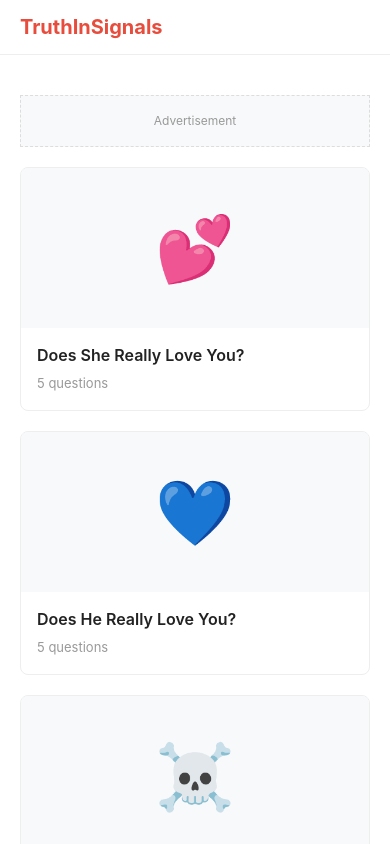
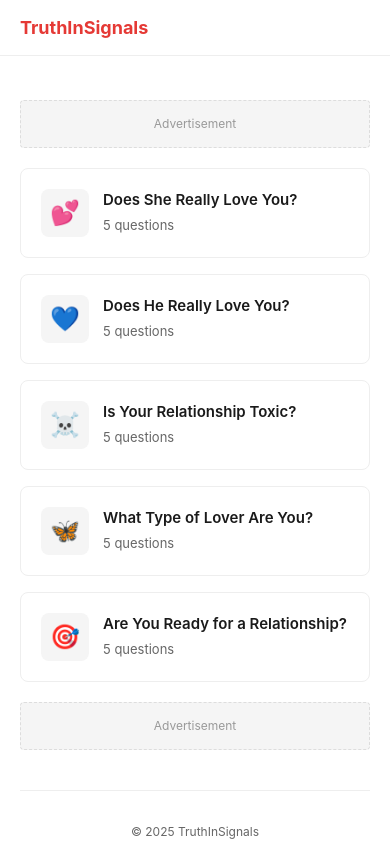
Before and after one commit to 10are/truthinsignals, a Next.js app: page / in a window 390 px wide. Shown: the top 844 px of the page. Built offline with nearby package versions, Linux system fonts and the light colour scheme.

Commit message:
Enhance styling and structure for quiz application. Introduced CSS variables for consistent theming, refined layout components, and improved responsiveness. Updated quiz card and result components for better user experience and visual appeal.

```diff
--- a/app/globals.css
+++ b/app/globals.css
@@ -6,10 +6,20 @@
   padding: 0;
 }
 
+:root {
+  --primary: #e53935;
+  --primary-hover: #c62828;
+  --dark: #1a1a1a;
+  --gray: #666;
+  --light-gray: #f5f5f5;
+  --border: #eee;
+}
+
 body {
   background: #fff;
   font-family: -apple-system, BlinkMacSystemFont, 'Segoe UI', Roboto, sans-serif;
-  color: #222;
+  color: var(--dark);
+  line-height: 1.5;
 }
 
 a {
@@ -20,15 +30,15 @@ a {
 /* Navbar */
 .navbar {
   background: #fff;
-  border-bottom: 1px solid #eee;
-  padding: 12px 20px;
+  border-bottom: 1px solid var(--border);
+  padding: 14px 20px;
   position: sticky;
   top: 0;
   z-index: 100;
 }
 
 .navbar-inner {
-  max-width: 1200px;
+  max-width: 1000px;
   margin: 0 auto;
   display: flex;
   align-items: center;
@@ -36,234 +46,235 @@ a {
 }
 
 .logo {
-  font-size: 20px;
+  font-size: 18px;
   font-weight: 700;
-  color: #e74c3c;
+  color: var(--primary);
 }
 
-/* Quiz Card */
+/* Container */
+.container {
+  max-width: 1000px;
+  margin: 0 auto;
+  padding: 24px 20px;
+}
+
+/* Quiz Grid */
 .quiz-grid {
   display: grid;
-  grid-template-columns: repeat(auto-fill, minmax(300px, 1fr));
-  gap: 20px;
+  grid-template-columns: repeat(auto-fill, minmax(280px, 1fr));
+  gap: 16px;
 }
 
 .quiz-card {
   background: #fff;
-  border: 1px solid #eee;
+  border: 1px solid var(--border);
   border-radius: 8px;
-  overflow: hidden;
+  padding: 20px;
   cursor: pointer;
-  transition: box-shadow 0.2s;
+  transition: all 0.2s;
+  display: flex;
+  align-items: flex-start;
+  gap: 14px;
 }
 
 .quiz-card:hover {
-  box-shadow: 0 4px 20px rgba(0,0,0,0.1);
+  border-color: var(--primary);
+  box-shadow: 0 2px 12px rgba(229, 57, 53, 0.1);
 }
 
-.quiz-card-img {
-  height: 160px;
+.quiz-card-icon {
+  width: 48px;
+  height: 48px;
+  background: var(--light-gray);
+  border-radius: 8px;
   display: flex;
   align-items: center;
   justify-content: center;
-  font-size: 64px;
-  background: #f8f9fa;
+  font-size: 24px;
+  flex-shrink: 0;
 }
 
-.quiz-card-body {
-  padding: 16px;
+.quiz-card-content {
+  flex: 1;
+  min-width: 0;
 }
 
 .quiz-card-title {
-  font-size: 16px;
+  font-size: 15px;
   font-weight: 600;
-  color: #222;
-  margin-bottom: 8px;
-  line-height: 1.4;
+  color: var(--dark);
+  margin-bottom: 4px;
 }
 
 .quiz-card-meta {
   font-size: 13px;
-  color: #999;
+  color: var(--gray);
 }
 
 /* Quiz Page */
-.quiz-container {
-  max-width: 680px;
+.quiz-wrapper {
+  max-width: 600px;
   margin: 0 auto;
-  padding: 20px;
+  padding: 24px 20px;
 }
 
-.quiz-header {
+.quiz-info {
   text-align: center;
-  padding: 20px 0;
-  border-bottom: 1px solid #eee;
   margin-bottom: 24px;
 }
 
 .quiz-title {
-  font-size: 22px;
+  font-size: 20px;
   font-weight: 700;
-  color: #222;
+  color: var(--dark);
+  margin-bottom: 8px;
 }
 
-.quiz-progress {
-  margin-top: 16px;
+.quiz-counter {
+  font-size: 13px;
+  color: var(--gray);
 }
 
-.progress-bar {
-  background: #eee;
-  height: 4px;
+/* Progress */
+.progress {
+  background: var(--light-gray);
+  height: 3px;
   border-radius: 2px;
+  margin-bottom: 32px;
   overflow: hidden;
 }
 
 .progress-fill {
-  background: #e74c3c;
+  background: var(--primary);
   height: 100%;
   transition: width 0.3s;
-}
-
-.progress-text {
-  font-size: 13px;
-  color: #999;
-  margin-top: 8px;
 }
 
 /* Question */
 .question {
   font-size: 18px;
   font-weight: 600;
-  color: #222;
+  color: var(--dark);
   margin-bottom: 20px;
-  line-height: 1.5;
+  text-align: center;
 }
 
-/* Options */
+/* Options - Onedio style */
 .options {
   display: flex;
   flex-direction: column;
-  gap: 12px;
+  gap: 10px;
 }
 
 .option {
   background: #fff;
-  border: 1px solid #ddd;
+  border: 1px solid var(--border);
   border-radius: 8px;
-  padding: 14px 16px;
+  padding: 16px;
   font-size: 15px;
-  color: #333;
+  color: var(--dark);
   cursor: pointer;
   transition: all 0.15s;
   text-align: left;
+  width: 100%;
 }
 
 .option:hover {
-  border-color: #e74c3c;
-  background: #fff5f5;
+  background: var(--light-gray);
+  border-color: #ddd;
 }
 
-.option.selected {
-  border-color: #e74c3c;
-  background: #e74c3c;
+.option:active {
+  background: var(--primary);
+  border-color: var(--primary);
   color: #fff;
-}
-
-/* Button */
-.btn {
-  background: #e74c3c;
-  color: #fff;
-  border: none;
-  border-radius: 8px;
-  padding: 14px 32px;
-  font-size: 15px;
-  font-weight: 600;
-  cursor: pointer;
-  transition: background 0.2s;
-  width: 100%;
-  margin-top: 24px;
-}
-
-.btn:hover {
-  background: #c0392b;
-}
-
-.btn:disabled {
-  background: #ccc;
-  cursor: not-allowed;
-}
-
-.btn-outline {
-  background: #fff;
-  color: #222;
-  border: 1px solid #ddd;
-}
-
-.btn-outline:hover {
-  background: #f8f9fa;
 }
 
 /* Result */
 .result {
   text-align: center;
-  padding: 40px 20px;
-}
-
-.result-emoji {
-  font-size: 72px;
-  margin-bottom: 16px;
+  padding: 40px 0;
 }
 
 .result-title {
   font-size: 24px;
   font-weight: 700;
-  color: #222;
-  margin-bottom: 12px;
+  color: var(--dark);
+  margin-bottom: 16px;
 }
 
 .result-desc {
   font-size: 15px;
-  color: #666;
-  line-height: 1.6;
+  color: var(--gray);
+  line-height: 1.7;
   margin-bottom: 32px;
+  max-width: 480px;
+  margin-left: auto;
+  margin-right: auto;
 }
 
 .result-actions {
   display: flex;
-  gap: 12px;
+  gap: 10px;
   justify-content: center;
   flex-wrap: wrap;
 }
 
-.result-actions .btn {
-  width: auto;
-  margin-top: 0;
+/* Buttons */
+.btn {
+  background: var(--primary);
+  color: #fff;
+  border: none;
+  border-radius: 6px;
+  padding: 12px 24px;
+  font-size: 14px;
+  font-weight: 600;
+  cursor: pointer;
+  transition: background 0.2s;
+}
+
+.btn:hover {
+  background: var(--primary-hover);
+}
+
+.btn-outline {
+  background: #fff;
+  color: var(--dark);
+  border: 1px solid var(--border);
+}
+
+.btn-outline:hover {
+  background: var(--light-gray);
 }
 
 /* Ad */
 .ad {
-  background: #f8f9fa;
+  background: var(--light-gray);
   border: 1px dashed #ddd;
-  padding: 16px;
+  padding: 14px;
   text-align: center;
   color: #999;
   font-size: 12px;
   margin: 20px 0;
-}
-
-/* Container */
-.container {
-  max-width: 1200px;
-  margin: 0 auto;
-  padding: 20px;
+  border-radius: 4px;
 }
 
 /* Footer */
 .footer {
   text-align: center;
-  padding: 40px 20px;
-  color: #999;
-  font-size: 13px;
-  border-top: 1px solid #eee;
+  padding: 32px 20px;
+  color: var(--gray);
+  font-size: 12px;
+  border-top: 1px solid var(--border);
   margin-top: 40px;
 }
+
+/* Loading animation */
+@keyframes fadeIn {
+  from { opacity: 0; transform: translateY(8px); }
+  to { opacity: 1; transform: translateY(0); }
+}
+
+.fade-in {
+  animation: fadeIn 0.25s ease;
+}
--- a/app/page.tsx
+++ b/app/page.tsx
@@ -17,8 +17,8 @@ export default function Home() {
           {quizData.quizzes.map((quiz) => (
             <Link href={`/quiz/${quiz.id}`} key={quiz.id}>
               <div className="quiz-card">
-                <div className="quiz-card-img">{quiz.emoji}</div>
-                <div className="quiz-card-body">
+                <div className="quiz-card-icon">{quiz.emoji}</div>
+                <div className="quiz-card-content">
                   <div className="quiz-card-title">{quiz.title}</div>
                   <div className="quiz-card-meta">{quiz.questions.length} questions</div>
                 </div>
@@ -29,9 +29,7 @@ export default function Home() {
 
         <div className="ad">Advertisement</div>
 
-        <div className="footer">
-          © 2025 TruthInSignals
-        </div>
+        <div className="footer">© 2025 TruthInSignals</div>
       </div>
     </>
   );
```
Also changed, not shown: app/quiz/[slug]/page.tsx (+20 -46 lines), public/ads.txt (added).
